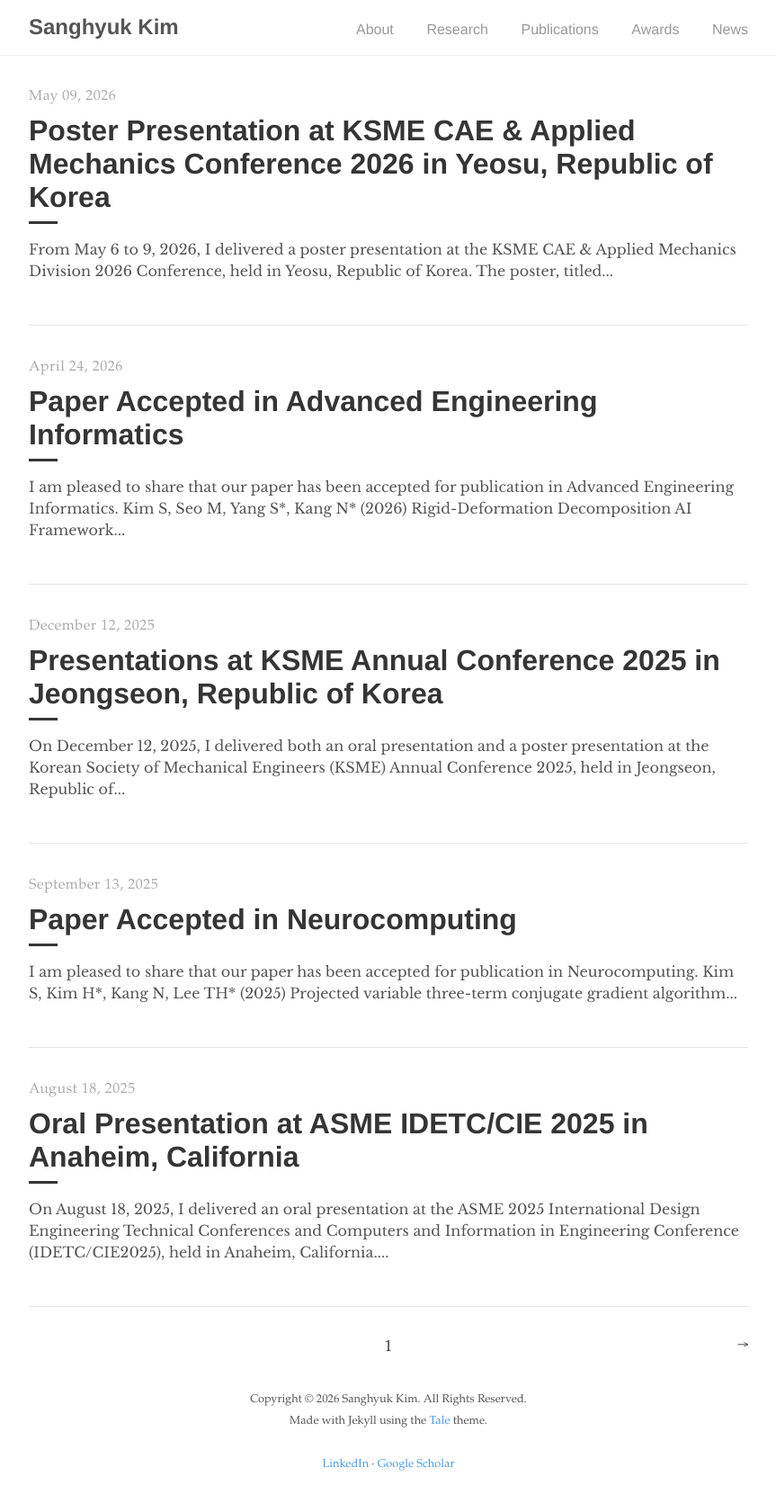
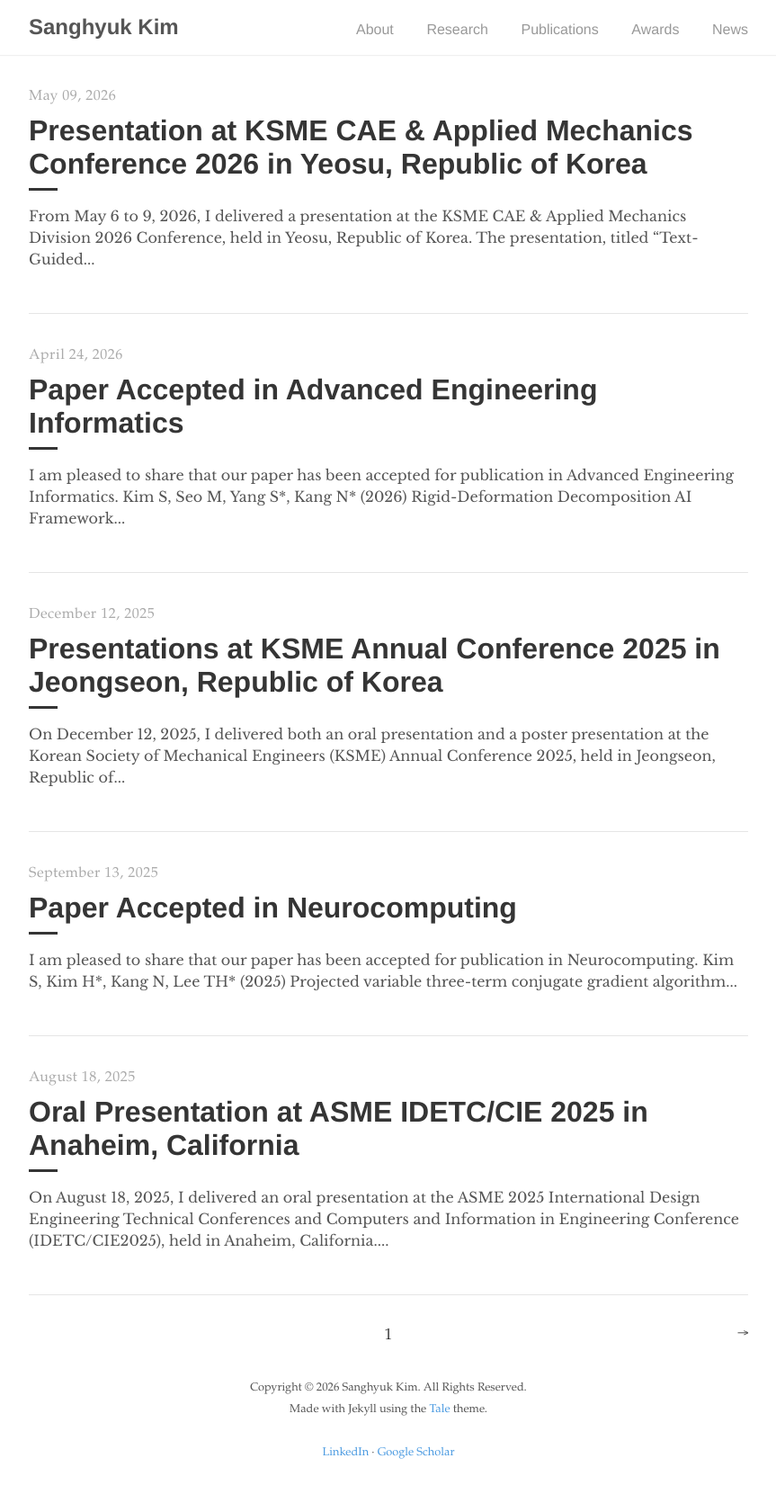
Before and after one commit to kim-sanghyuk/kim-sanghyuk.github.io, a Jekyll site: the page built from index.html, in a window 1280 px wide. Shown: the whole page at 90% size, without its empty margins (208-1071 px from the left). Built offline with Jekyll 4.4.1, drawn with Linux system fonts in a browser that asks for light colours; the list of posts is cut into pages by our own code.

Commit message:
Update 2026-05-09-Presentation_2026_KSME-CAE.md

```diff
--- a/_posts/2026-05-09-Presentation_2026_KSME-CAE.md
+++ b/_posts/2026-05-09-Presentation_2026_KSME-CAE.md
@@ -1,12 +1,12 @@
 ---
 layout: post
-title: "Poster Presentation at KSME CAE & Applied Mechanics Conference 2026 in Yeosu, Republic of Korea"
+title: "Presentation at KSME CAE & Applied Mechanics Conference 2026 in Yeosu, Republic of Korea"
 author: "Sanghyuk Kim"
 date: 2026-05-09
 ---
 
 ![PosterPresentation_2026_KSME-CAE](/images/2026_KSME-CAE.png){: width="100%" height="100%"}
 
-From May 6 to 9, 2026, I delivered a poster presentation at the **KSME CAE & Applied Mechanics Division 2026 Conference**, held in Yeosu, Republic of Korea.
+From May 6 to 9, 2026, I delivered a presentation at the **KSME CAE & Applied Mechanics Division 2026 Conference**, held in Yeosu, Republic of Korea.
 
-The poster, titled **"Text-Guided 3D Multiscale Topology Optimization: TPMS-Based Anisotropic Design for Shape and Stiffness Programming,"** introduced a text-guided multiscale design framework that connects natural language with multiscale topology optimization, integrating geometric shape control with stiffness programming through TPMS-based anisotropic design.
+The presentation, titled **"Text-Guided 3D Multiscale Topology Optimization: TPMS-Based Anisotropic Design for Shape and Stiffness Programming,"** introduced a text-guided multiscale design framework that connects natural language with multiscale topology optimization, integrating geometric shape control with stiffness programming through TPMS-based anisotropic design.
```
